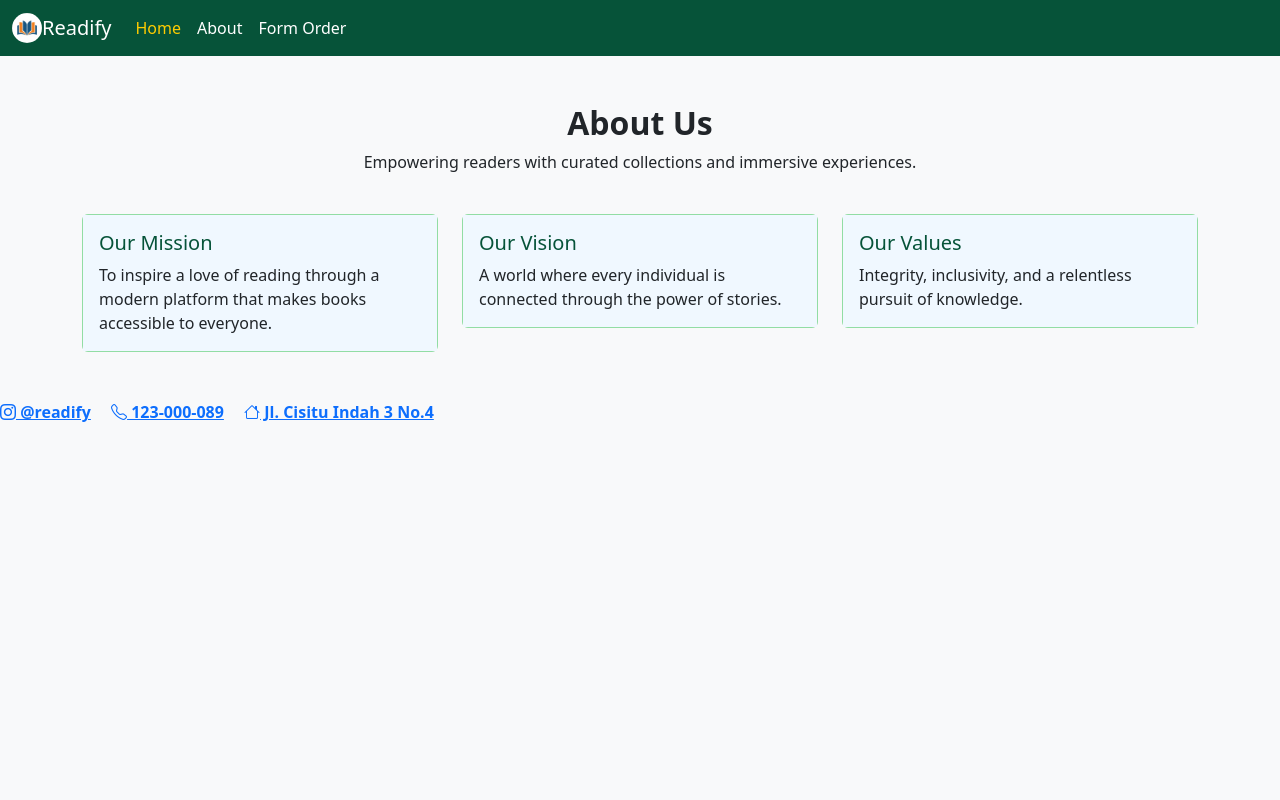
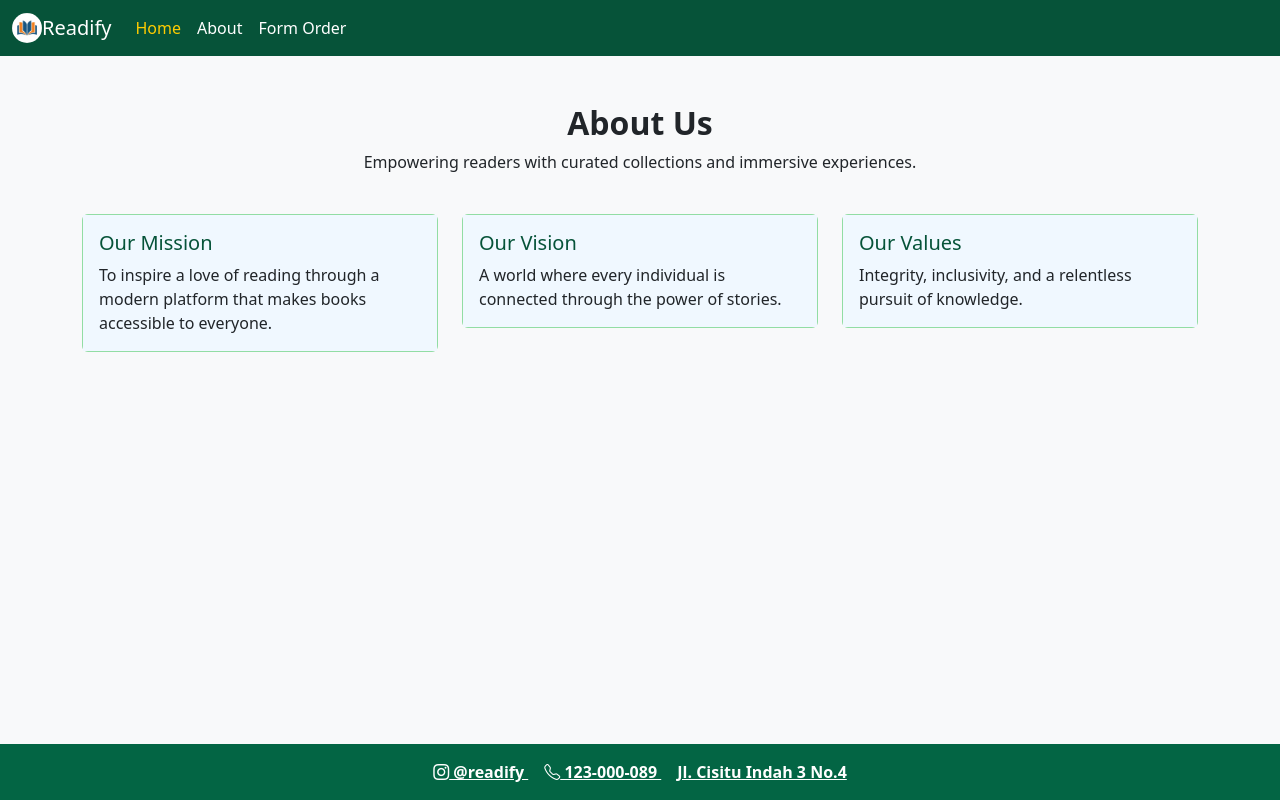
Before and after one commit to siscanaila/evaluasi, a plain HTML site: page about.html in a window 1280 px wide. Drawn offline with nearby package versions, Linux system fonts and the light colour scheme.

Commit message:
Update about.html

```diff
--- a/about.html
+++ b/about.html
@@ -75,12 +75,20 @@
     <!-- END ABOUT -->
 
      <!-- START FOOTER -->
-      <p class="mb-0">
-  <a href="#" class="fw-bold me-3"><i class="bi bi-instagram"></i> @readify</a>
-  <a href="#" class="fw-bold me-3"><i class="bi bi-telephone"></i> 123-000-089</a>
-  <a href="#" class="fw-bold"><i class="bi bi-house"></i> Jl. Cisitu Indah 3 No.4</a>
-</p>
-
+      <footer class="text-center py-3">
+  <p class="mb-0">
+    <a href="#" class="fw-bold me-3" aria-label="Instagram">
+      <i class="bi bi-instagram"></i> @readify
+    </a>
+    <a href="#" class="fw-bold me-3" aria-label="Telephone">
+      <i class="bi bi-telephone"></i> 123-000-089
+    </a>
+    <a href="#" class="fw-bold" aria-label="Address">
+      <i class="bi bi-home"></i> Jl. Cisitu Indah 3 No.4
+    </a>
+  </p>
+</footer>
+<!-- END FOOTER -->
 
       <script src="https://cdn.jsdelivr.net/npm/bootstrap@5.3.3/dist/js/bootstrap.bundle.min.js" integrity="sha384-YvpcrYf0tY3lHB60NNkmXc5s9fDVZLESaAA55NDzOxhy9GkcIdslK1eN7N6jIeHz" crossorigin="anonymous"></script>
     </body>
```
